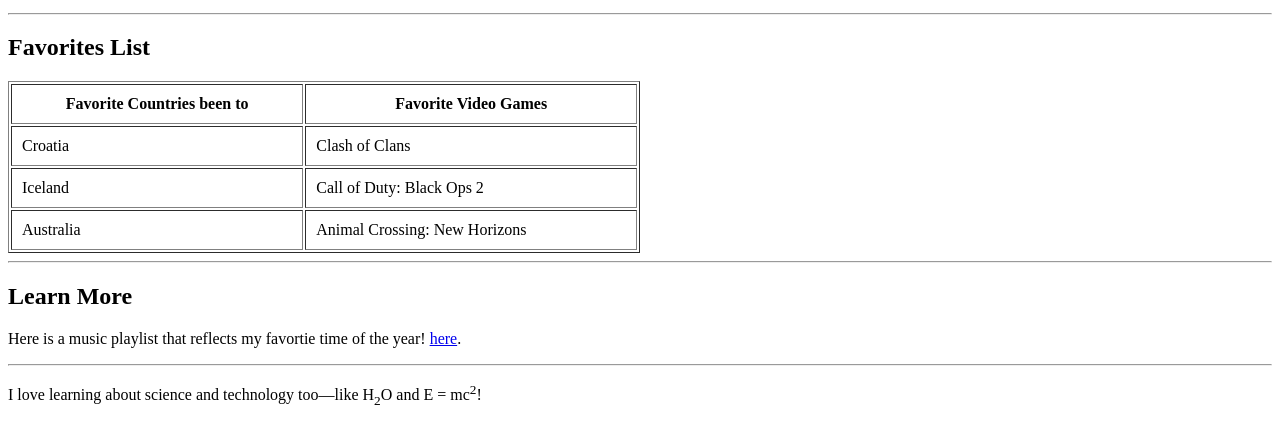
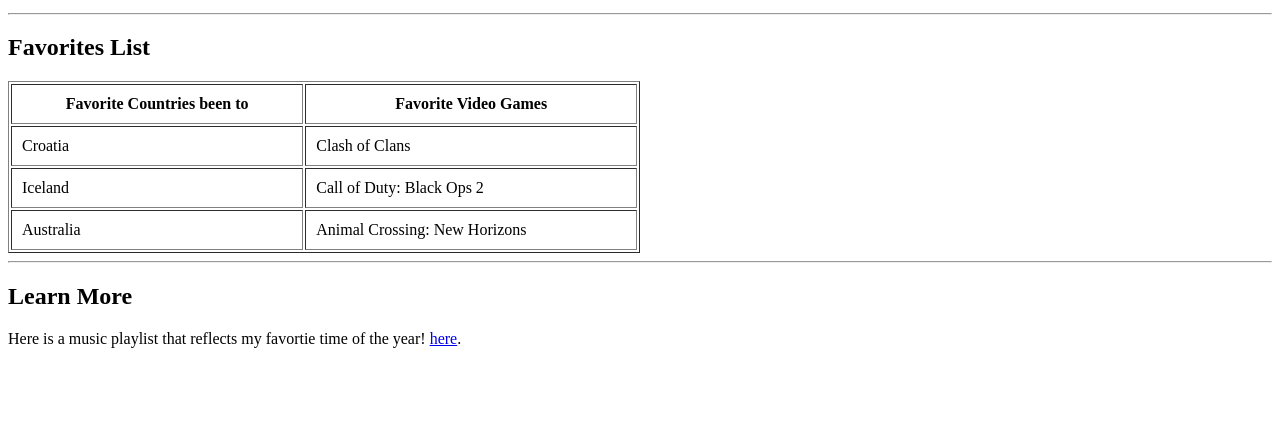
Before and after one commit to milesbrajdic2022/lab2, a plain HTML site: page index.html in a window 1280 px wide. Shown: the part 1223-1648 px from the top of the page. After the commit the page ends 1587 px from the top, so only its background shows below. Drawn offline with Linux system fonts and the light colour scheme.

Commit message:
Update index.html

```diff
--- a/index.html
+++ b/index.html
@@ -49,7 +49,3 @@
   <hr>
   <h2>Learn More</h2>
   <p>Here is a music playlist that reflects my favortie time of the year! <a href="https://music.apple.com/us/playlist/christmas/pl.u-oZyl37eTGW9K6r">here</a>.</p>
-  <hr>
-  <p>I love learning about science and technology too—like H<sub>2</sub>O and E = mc<sup>2</sup>!</p>
-</body>
-</html>
```
